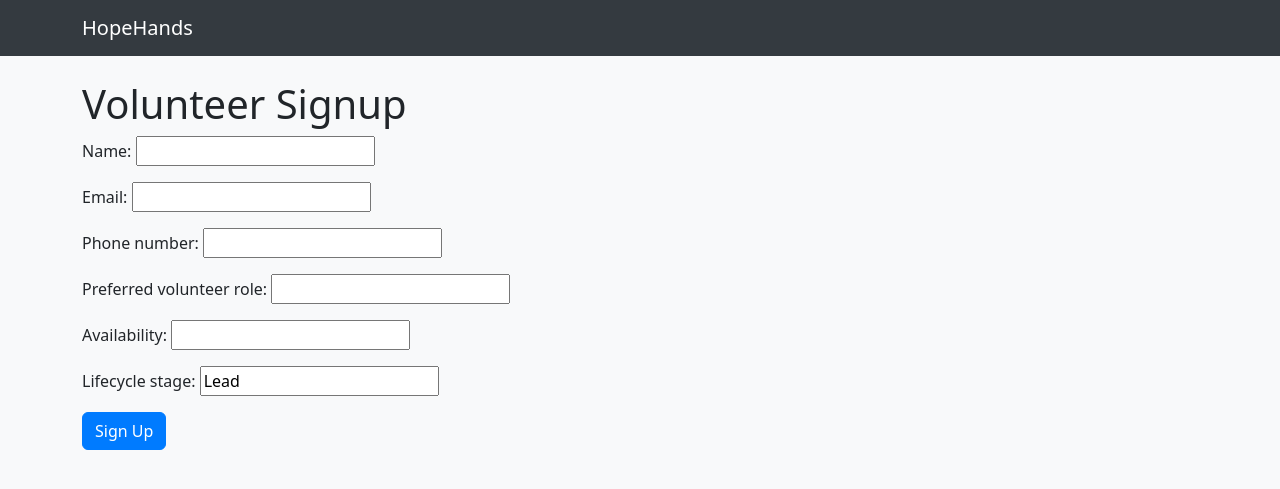
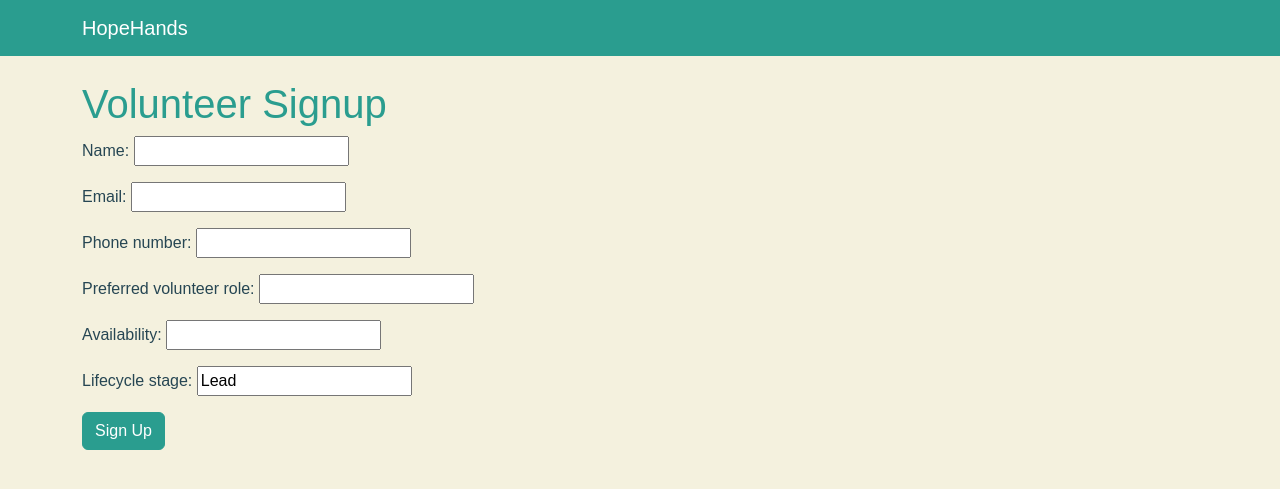
Before and after one commit to jinygoh/volunteerManagementApp_builtWithDjangoAndHubspotCRM, a Django app: page /volunteer/signup/ in a window 1280 px wide. Shown: the top 489 px of the page. Run offline with Django 5.2, Linux system fonts and the light colour scheme.

Commit message:
Modernize UI and apply a new color palette
This change modernizes the UI by creating a new CSS file and applying a new color palette. The new palette is friendly and welcoming, suitable for a volunteer management app.

The following changes were made:
- Created a new CSS file at `hopehands/volunteer/static/volunteer/style.css`.
- Linked the new CSS file in `base.html`.
- Removed inline styles from `base.html`.
- Defined a new color palette in `style.css` and applied it to the body, navbar, and buttons.

```diff
--- /dev/null
+++ b/hopehands/volunteer/static/volunteer/style.css
@@ -0,0 +1,29 @@
+/* style.css */
+
+body {
+    background-color: #f4f1de;
+    color: #264653;
+    font-family: sans-serif;
+}
+
+.navbar {
+    background-color: #2a9d8f;
+}
+
+.navbar-brand {
+    color: #fff;
+}
+
+.btn-primary {
+    background-color: #2a9d8f;
+    border-color: #2a9d8f;
+}
+
+.btn-primary:hover {
+    background-color: #264653;
+    border-color: #264653;
+}
+
+h1 {
+    color: #2a9d8f;
+}
--- a/hopehands/volunteer/templates/volunteer/base.html
+++ b/hopehands/volunteer/templates/volunteer/base.html
@@ -2,26 +2,9 @@
 <html>
 <head>
     <title>{% block title %}HopeHands{% endblock %}</title>
+    {% load static %}
     <link href="https://cdn.jsdelivr.net/npm/bootstrap@5.3.3/dist/css/bootstrap.min.css" rel="stylesheet" integrity="sha384-QWTKZyjpPEjISv5WaRU9OFeRpok6YctnYmDr5pNlyT2bRjXh0JMhjY6hW+ALEwIH" crossorigin="anonymous">
-    <style>
-        body {
-            background-color: #f8f9fa;
-        }
-        .navbar {
-            background-color: #343a40;
-        }
-        .navbar-brand {
-            color: #fff;
-        }
-        .btn-primary {
-            background-color: #007bff;
-            border-color: #007bff;
-        }
-        .btn-primary:hover {
-            background-color: #0069d9;
-            border-color: #0062cc;
-        }
-    </style>
+    <link rel="stylesheet" href="{% static 'volunteer/style.css' %}">
 </head>
 <body>
     <nav class="navbar navbar-expand-lg navbar-dark">
```
